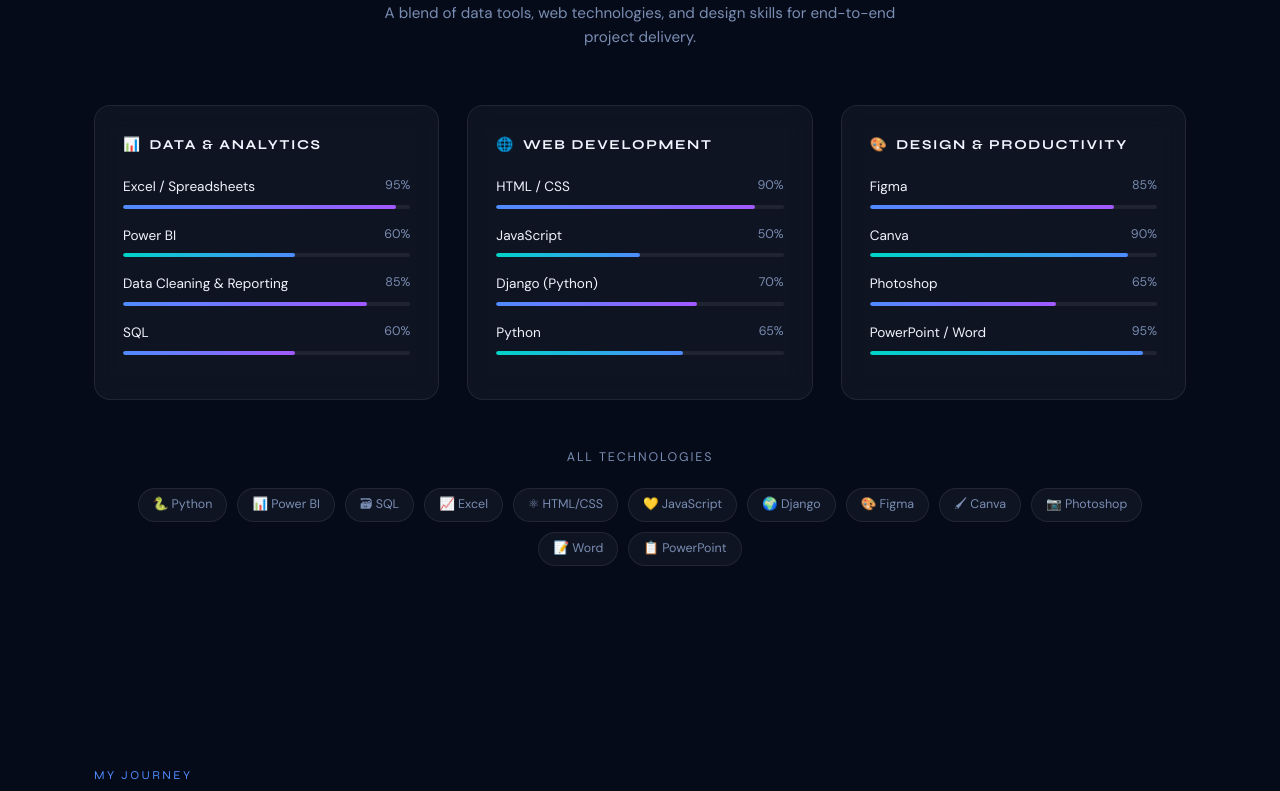
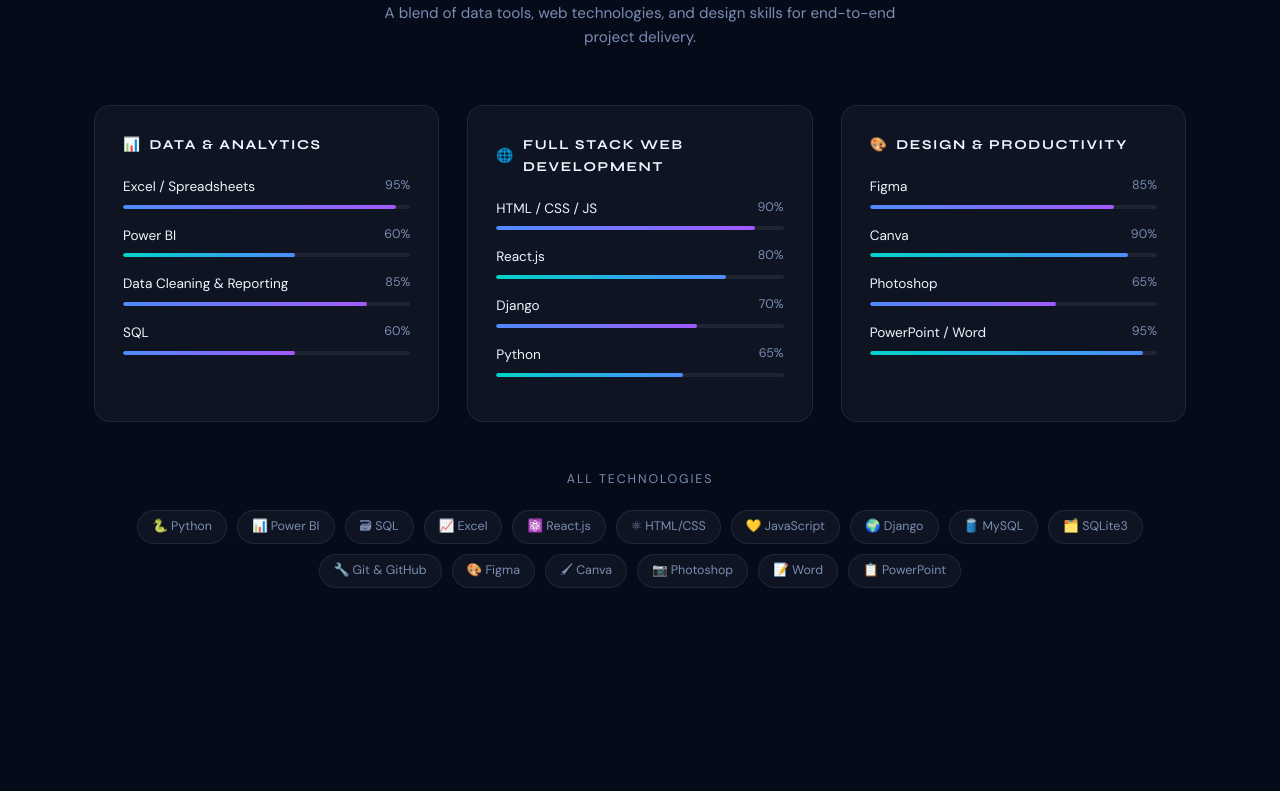
Before and after one commit to Manoj-Developer360/portfolio, a React (Vite) app: page / in a window 1280 px wide. Shown: the part 1840-2631 px from the top of the page. Built offline with nearby package versions, Linux system fonts and the light colour scheme.

Commit message:
Update skills, projects, and footer content

```diff
--- a/src/components/Footer.jsx
+++ b/src/components/Footer.jsx
@@ -4,7 +4,7 @@
       <div className="container">
         <p className="footer-text">
           Designed &amp; Built by <a href="#hero">Manoj Kumar V</a><br />
-          <span className="footer-sub">Data Analyst · UI Web Developer · Python Django Web Developer</span>
+          <span className="footer-sub">Data Analyst • Full Stack Web Developer • Freelancer</span>
         </p>
       </div>
     </footer>
--- a/src/components/Projects.jsx
+++ b/src/components/Projects.jsx
@@ -1,62 +1,79 @@
-import { useRef } from 'react';
-import Reveal from './Reveal.jsx';
+import { useRef } from "react";
+import Reveal from "./Reveal.jsx";
 
 const PROJECTS = [
   {
-    delayClass: 'd2',
-    num: '01',
-    title: 'Sri Vari Temple Booking Management System',
-    desc: 'A Django-based full-stack web application designed to streamline temple operations through online booking, devotee management, and administrative controls. The system provides a responsive user interface, secure database integration, and efficient booking management workflows.',
+    delayClass: "d2",
+    num: "01",
+    title: "SSV Higher Secondary School Website",
+    desc: "A modern, responsive frontend website developed for SSV Higher Secondary School as a freelance project. Designed with a clean and user-friendly UI/UX, the website provides an engaging experience across all screen sizes while showcasing the school’s information, academics, facilities, and contact details.",
     tags: [
-      { cls: 'accent', label: 'Python' },
-      { cls: 'purple', label: 'Django' },
-      { cls: 'teal', label: 'MySQL' },
-      { cls: '', label: 'HTML/CSS' },
-      { cls: '', label: 'JavaScript' },
+      { cls: "accent", label: "React.js" },
+      { cls: "purple", label: "React Router" },
+      { cls: "teal", label: "Vite" },
+      { cls: "", label: "JavaScript" },
+      { cls: "", label: "CSS3" },
+      { cls: "", label: "Vercel" },
     ],
-    type: 'Django Full Stack Project',
-    link: 'https://github.com/Manoj-Developer360/tms_project',
+    type: "Freelance Frontend Project",
+    link: "https://github.com/Manoj-Developer360/ssvhs.git",
+  },
+
+  {
+    delayClass: "d2",
+    num: "02",
+    title: "Sri Vari Temple Booking Management System",
+    desc: "A Django-based full-stack web application designed to streamline temple operations through online booking, devotee management, and administrative controls. The system provides a responsive user interface, secure database integration, and efficient booking management workflows.",
+    tags: [
+      { cls: "accent", label: "Python" },
+      { cls: "purple", label: "Django" },
+      { cls: "teal", label: "MySQL" },
+      { cls: "", label: "HTML/CSS" },
+      { cls: "", label: "JavaScript" },
+    ],
+    type: "Django Full Stack Project",
+    link: "https://github.com/Manoj-Developer360/tms_project",
   },
   {
-    delayClass: 'd1',
-    num: '02',
-    title: 'Faculty Feedback System',
-    desc: 'A full-stack web application for collecting and analysing faculty feedback. Features automated dashboards, data cleaning pipelines, and report generation to improve workflow efficiency.',
+    delayClass: "d1",
+    num: "03",
+    title: "Faculty Feedback System",
+    desc: "A full-stack web application for collecting and analysing faculty feedback. Features automated dashboards, data cleaning pipelines, and report generation to improve workflow efficiency.",
     tags: [
-      { cls: 'accent', label: 'Python' },
-      { cls: 'purple', label: 'Django' },
-      { cls: 'teal', label: 'Data Analysis' },
-      { cls: '', label: 'HTML/CSS' },
+      { cls: "accent", label: "Python" },
+      { cls: "purple", label: "Django" },
+      { cls: "teal", label: "Data Analysis" },
+      { cls: "", label: "HTML/CSS" },
     ],
-    type: 'Full Stack Project',
-    link: 'https://github.com/dhiyanesh-cyber/feedback_system.git',
+    type: "Full Stack Project",
+    link: "https://github.com/dhiyanesh-cyber/feedback_system.git",
   },
-  {
-    delayClass: 'd2',
-    num: '03',
-    title: 'Data Dashboard',
-    desc: 'An interactive Power BI / Python-powered analytics dashboard for real-time data visualisation. Add your project description here when ready.',
-    tags: [
-      { cls: 'teal', label: 'Power BI' },
-      { cls: 'accent', label: 'Python' },
-      { cls: '', label: 'Excel' },
-    ],
-    type: 'Data Analytics',
-    link: 'https://github.com/Manoj-Developer360',
-  },
-  {
-    delayClass: 'd3',
-    num: '04',
-    title: 'Portfolio Website',
-    desc: 'This responsive 3D-animated portfolio built with HTML5, CSS3, and Vanilla JavaScript — showcasing skills, projects, and experience.',
-    tags: [
-      { cls: 'accent', label: 'HTML/CSS' },
-      { cls: 'teal', label: 'JavaScript' },
-      { cls: '', label: 'CSS Animations' },
-    ],
-    type: 'Frontend Project',
-    link: 'https://github.com/Manoj-Developer360',
-  },
+  // {
+  //   delayClass: 'd2',
+  //   num: '03',
+  //   title: 'Data Dashboard',
+  //   desc: 'An interactive Power BI / Python-powered analytics dashboard for real-time data visualisation. Add your project description here when ready.',
+  //   tags: [
+  //     { cls: 'teal', label: 'Power BI' },
+  //     { cls: 'accent', label: 'Python' },
+  //     { cls: '', label: 'Excel' },
+  //   ],
+  //   type: 'Data Analytics',
+  //   link: 'https://github.com/Manoj-Developer360',
+  // },
+  // {
+  //   delayClass: 'd3',
+  //   num: '04',
+  //   title: 'Portfolio Website',
+  //   desc: 'This responsive 3D-animated portfolio built with HTML5, CSS3, and Vanilla JavaScript — showcasing skills, projects, and experience.',
+  //   tags: [
+  //     { cls: 'accent', label: 'HTML/CSS' },
+  //     { cls: 'teal', label: 'JavaScript' },
+  //     { cls: '', label: 'CSS Animations' },
+  //   ],
+  //   type: 'Frontend Project',
+  //   link: 'https://github.com/Manoj-Developer360',
+  // },
 ];
 
 function ProjectCard({ project }) {
@@ -77,7 +94,7 @@
 
   function handleMouseLeave() {
     const card = cardRef.current;
-    if (card) card.style.transform = '';
+    if (card) card.style.transform = "";
   }
 
   return (
@@ -93,12 +110,21 @@
       <p className="proj-desc">{project.desc}</p>
       <div className="proj-tags">
         {project.tags.map((t) => (
-          <span className={`tag ${t.cls}`.trim()} key={t.label}>{t.label}</span>
+          <span className={`tag ${t.cls}`.trim()} key={t.label}>
+            {t.label}
+          </span>
         ))}
       </div>
       <div className="proj-footer">
         <span className="proj-type">{project.type}</span>
-        <a href={project.link} target="_blank" rel="noreferrer" className="proj-link">GitHub ↗</a>
+        <a
+          href={project.link}
+          target="_blank"
+          rel="noreferrer"
+          className="proj-link"
+        >
+          GitHub ↗
+        </a>
       </div>
     </Reveal>
   );
@@ -108,11 +134,15 @@
   return (
     <section id="projects" className="section bg2">
       <div className="container">
-
-        <Reveal className="reveal" style={{ marginBottom: '56px' }}>
+        <Reveal className="reveal" style={{ marginBottom: "56px" }}>
           <p className="section-label">What I've built</p>
-          <h2 className="section-title">Featured <span className="grad">Projects</span></h2>
-          <p className="section-sub">A selection of projects built during studies and internships. More on GitHub.</p>
+          <h2 className="section-title">
+            Featured <span className="grad">Projects</span>
+          </h2>
+          <p className="section-sub">
+            A selection of projects built during studies and internships. More
+            on GitHub.
+          </p>
         </Reveal>
 
         <div className="projects-grid">
@@ -122,10 +152,15 @@
         </div>
 
         <Reveal className="projects-cta reveal">
-          <a href="https://github.com/Manoj-Developer360" target="_blank" rel="noreferrer" className="btn btn-outline">View All Projects on
-            GitHub ↗</a>
+          <a
+            href="https://github.com/Manoj-Developer360"
+            target="_blank"
+            rel="noreferrer"
+            className="btn btn-outline"
+          >
+            View All Projects on GitHub ↗
+          </a>
         </Reveal>
-
       </div>
     </section>
   );
--- a/src/components/Skills.jsx
+++ b/src/components/Skills.jsx
@@ -16,11 +16,11 @@
   {
     delayClass: 'd2',
     icon: '🌐',
-    title: 'Web Development',
+    title: 'Full Stack Web Development',
     items: [
-      { name: 'HTML / CSS', pct: 90, teal: false },
-      { name: 'JavaScript', pct: 50, teal: true },
-      { name: 'Django (Python)', pct: 70, teal: false },
+      { name: 'HTML / CSS / JS', pct: 90, teal: false },
+      { name: 'React.js', pct: 80, teal: true },
+      { name: 'Django', pct: 70, teal: false },
       { name: 'Python', pct: 65, teal: true },
     ],
   },
@@ -38,8 +38,8 @@
 ];
 
 const TECH_BADGES = [
-  '🐍 Python', '📊 Power BI', '🗃 SQL', '📈 Excel', '⚛ HTML/CSS', '💛 JavaScript',
-  '🌍 Django', '🎨 Figma', '🖌 Canva', '📷 Photoshop', '📝 Word', '📋 PowerPoint',
+  '🐍 Python', '📊 Power BI', '🗃 SQL', '📈 Excel', '⚛️ React.js','⚛ HTML/CSS', '💛 JavaScript',
+  '🌍 Django', '🛢️ MySQL','🗂️ SQLite3','🔧 Git & GitHub','🎨 Figma', '🖌 Canva', '📷 Photoshop', '📝 Word', '📋 PowerPoint',
 ];
 
 export default function Skills() {
```
